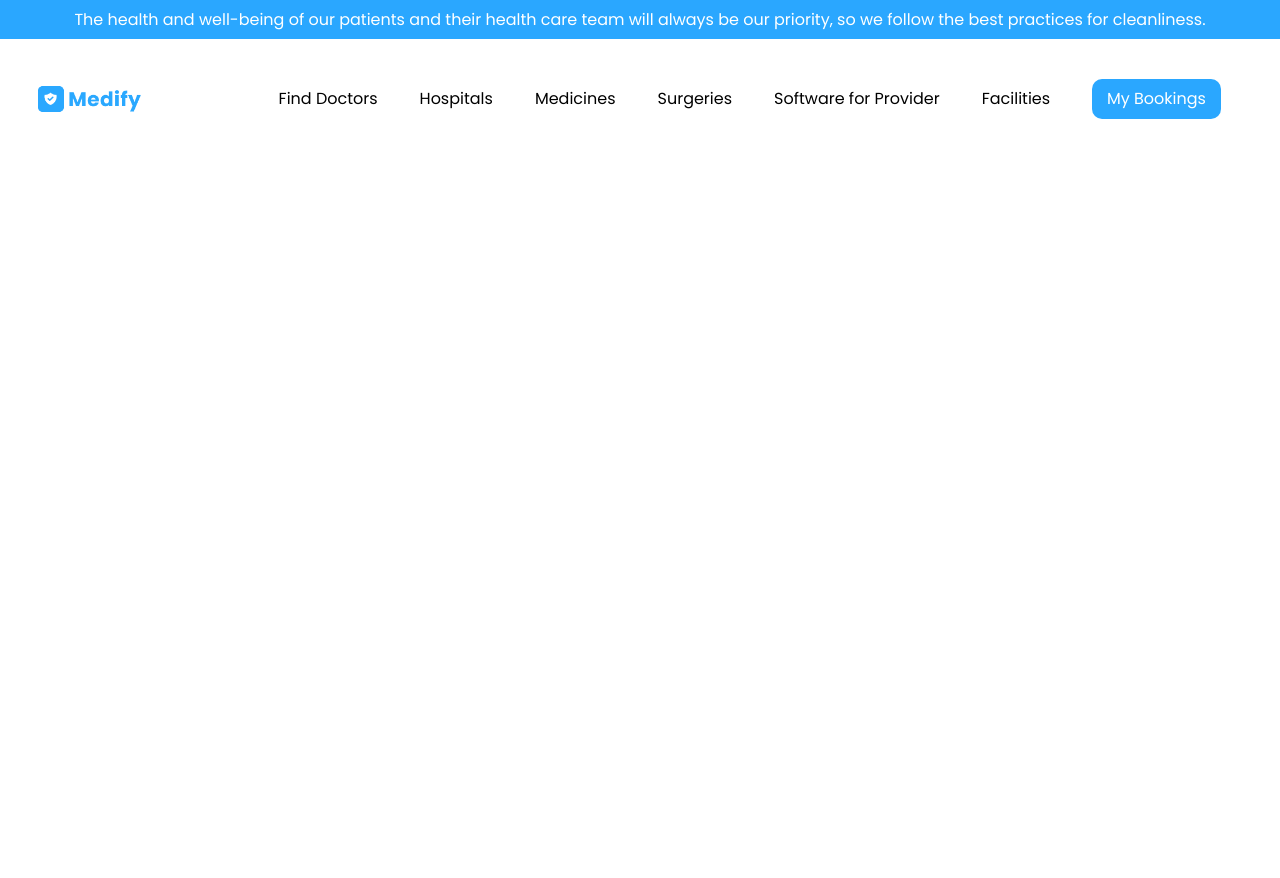
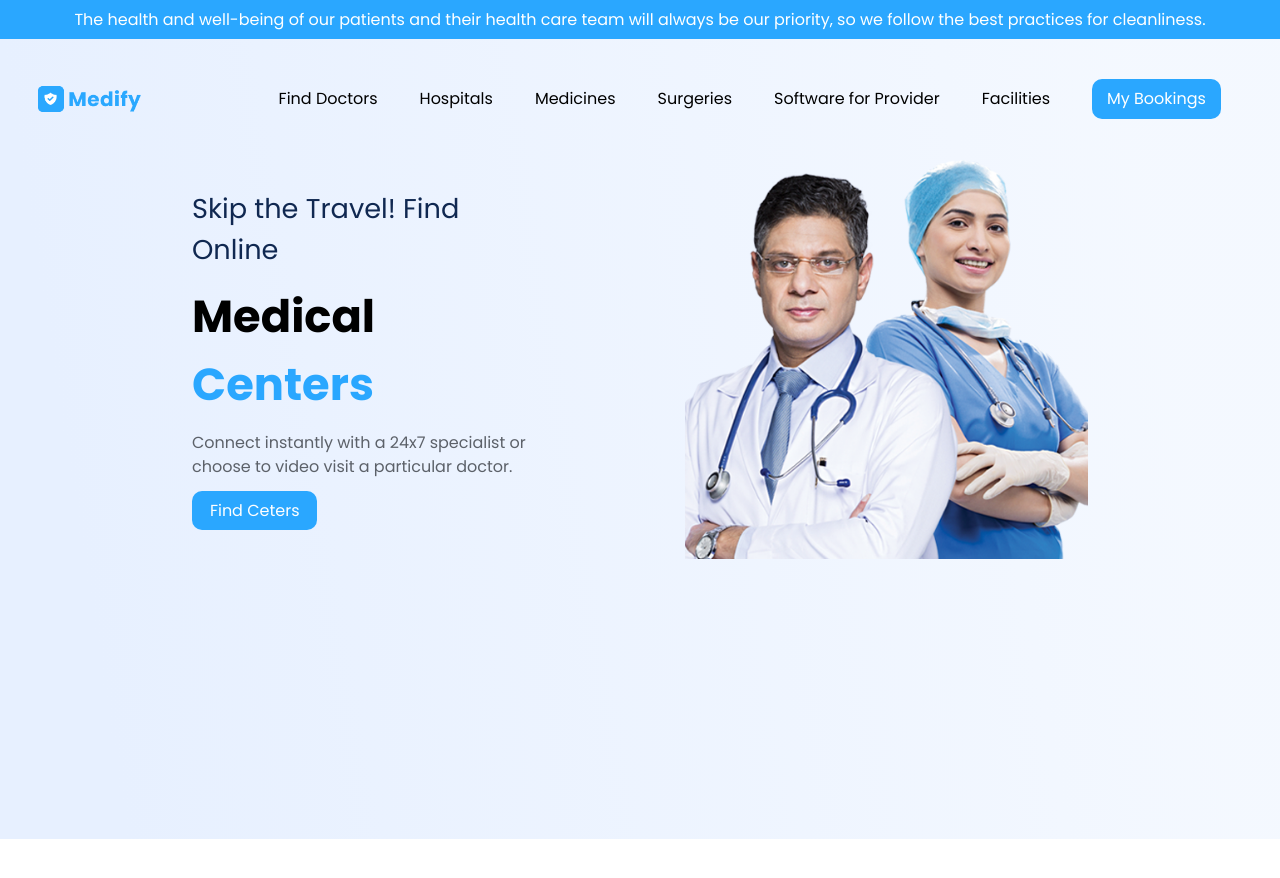
Before and after one commit to Abhaysingh77/Medify, a React (Vite) app: page / in a window 1280 px wide. Shown: the top 878 px of the page. Before the commit the page ends 800 px from the top, so only its background shows below. Built offline with nearby package versions, Linux system fonts and the light colour scheme.

Commit message:
added hero section

```diff
--- a/components/Hero/heroSection.jsx
+++ b/components/Hero/heroSection.jsx
@@ -0,0 +1,25 @@
+import Style from "./heroSection.module.css";
+import Navbar from "../navbar/navbar";
+export default function HeroSection() {
+  return (
+    <section className={Style.heroWrapper}>
+      <div className={Style.navBar}>
+        <Navbar />
+      </div>
+      <div className={Style.heroSection}>
+        <div>
+            <div className={Style.heroText}>
+                <p style={{color:'#102851', fontSize:'1.7rem'}}>Skip the Travel! Find Online</p>
+                <h1 style={{ fontSize:'2.8rem'}}>Medical <span style={{color:'#2AA7FF'}}>Centers</span></h1>
+                <p style={{color:'#5C6169'}}>Connect instantly with a 24x7 specialist or choose to video visit a particular doctor.</p>
+                <button className={Style.find}>Find Ceters</button>
+            </div>
+            <div className={Style.heroImage}>
+
+            </div>
+        </div>
+        <div></div>
+      </div>
+    </section>
+  );
+}
--- a/components/Hero/heroSection.module.css
+++ b/components/Hero/heroSection.module.css
@@ -0,0 +1,57 @@
+.heroWrapper {
+  width: 100%;
+  height: 100vh;
+  background: linear-gradient(
+    81deg,
+    #e7f0ff 9.01%,
+    rgba(232, 241, 255, 0.47) 89.11%
+  );
+}
+
+.heroSection{
+    width: 100%;
+    height: 100%;
+    margin: auto;
+}
+.heroSection > div {
+    width: 70%;
+    height: 50%;
+    margin: auto;
+    display: flex;
+    justify-content: space-between;
+}
+.heroText {
+    width: 40%;
+    height: 100%;
+    font-family: var(--font-primary);
+    display: flex;
+    flex-direction: column;
+    justify-content: center;
+    gap: 0.8rem;
+}
+
+.heroImage{
+    width: 45%;
+    height: 100%;
+    background-image: url('../../assets/images/NicePng_doctor-png_336282\ 1.png');
+    background-position:top;
+    background-size: cover;
+
+}
+
+.find{
+    width: 35%;
+    border: none;
+    background-color: var(--color-blue);
+    padding: 2% 1%;
+    color: #FFFFFF;
+    border-radius: 10px;
+}
+.find:hover{
+    background-color: #FFFFFF;
+    color: var(--color-blue);
+    border:none;
+    cursor: pointer;
+    transition: all ease-in 0.8s;
+    box-shadow: 0px 9px 12px 0px #204A6912;
+}
--- a/components/navbar/navbar.module.css
+++ b/components/navbar/navbar.module.css
@@ -36,6 +36,6 @@
     background-color: #FFFFFF;
     color: var(--color-blue);
     border:none;
-    transition: all ease 1s;
+    transition: all ease-in 0.8s;
     box-shadow: 0px 9px 12px 0px #204A6912;
 }
--- a/src/App.jsx
+++ b/src/App.jsx
@@ -1,10 +1,10 @@
 import Quote from "../components/quotation/quote" ;
-import Navbar from "../components/navbar/navbar";
+import HeroSection from "../components/Hero/heroSection";
 function App() {
   return (
     <>
       <Quote />
-      <Navbar />
+      <HeroSection />
     </>
   )
 }
```
Also changed, not shown: assets/images/NicePng_doctor-png_336282 1.png (added).
